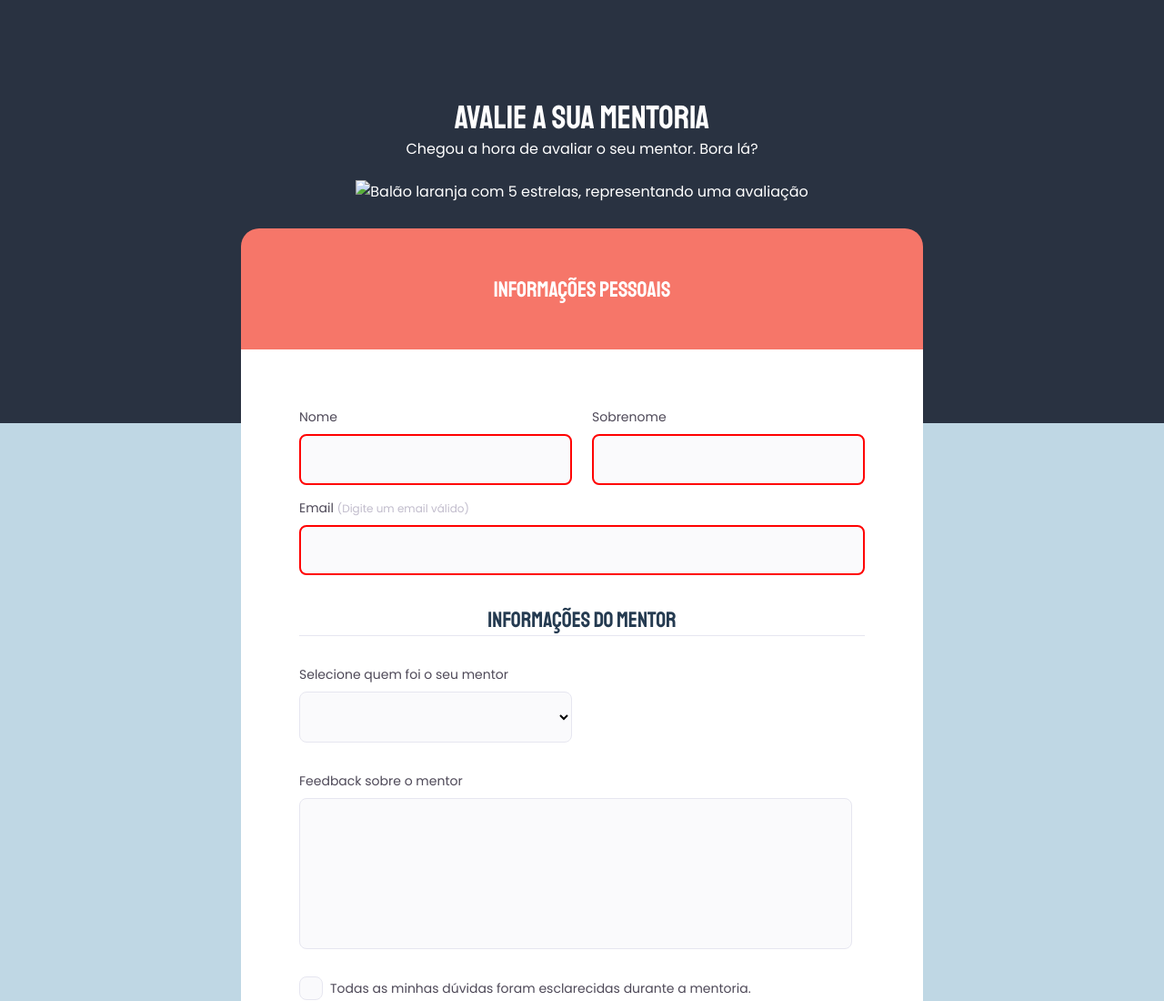
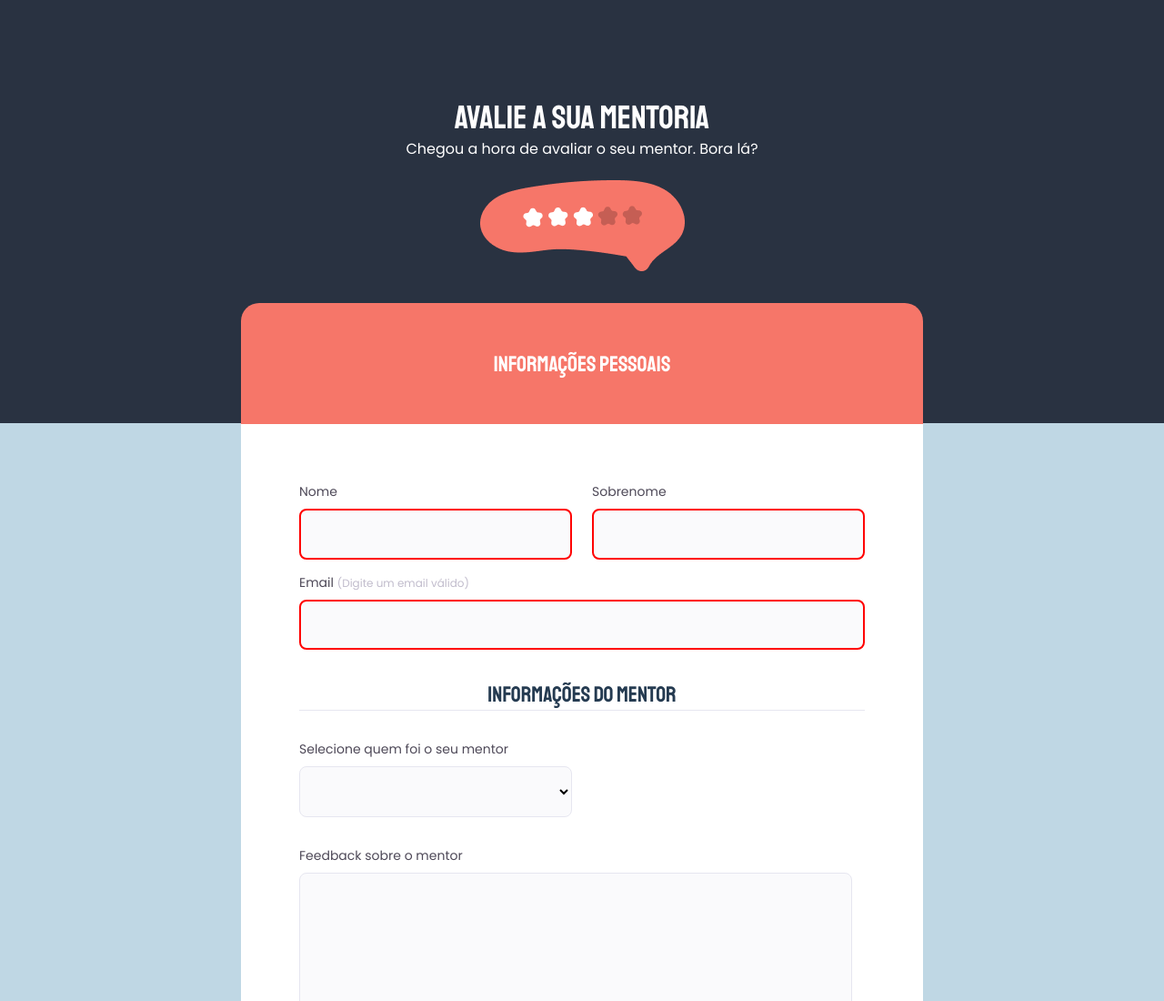
Before and after one commit to ColellaDev/RocketProjeto03b-Formulario, a plain HTML site: page index.html in a window 1280 px wide. Shown: the top 1100 px of the page at 91% size. Drawn offline with Linux system fonts and the light colour scheme; the site is published under a folder, as on GitHub Pages, so addresses that start at the root find nothing.

Commit message:
Update index.html
Arrumando Bug imagem

```diff
--- a/index.html
+++ b/index.html
@@ -16,7 +16,7 @@
     <header>
         <h1>AVALIE A SUA MENTORIA</h1>
         <p>Chegou a hora de avaliar o seu mentor. Bora lá?</p>
-        <img src="/imagens/img1.png" alt="Balão laranja com 5 estrelas, representando uma avaliação">
+        <img src="imagens/img1.png" alt="Balão laranja com 5 estrelas, representando uma avaliação">
         <div class="cabeçalho">
             <h2>INFORMAÇÕES PESSOAIS</h2>
         </div>
```
